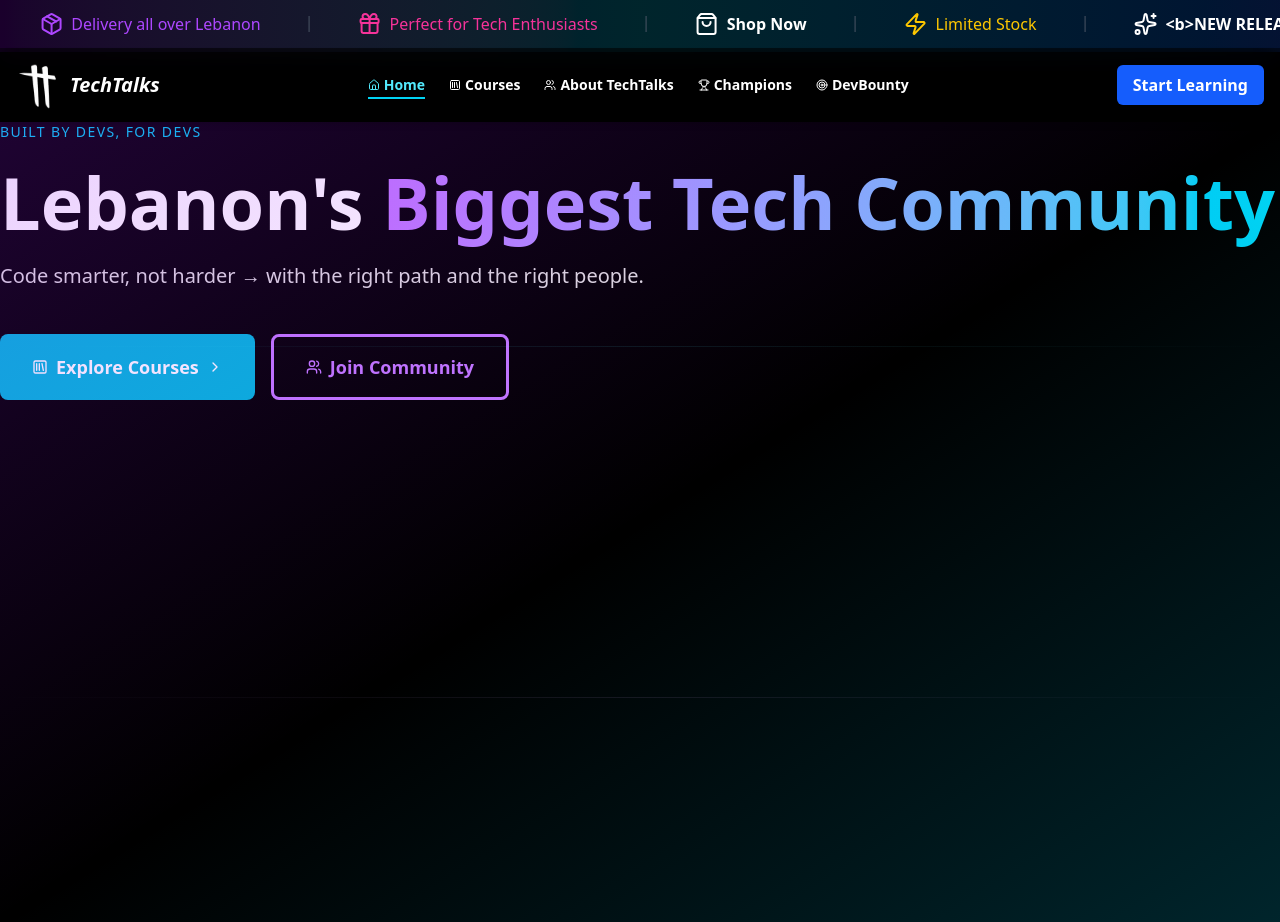
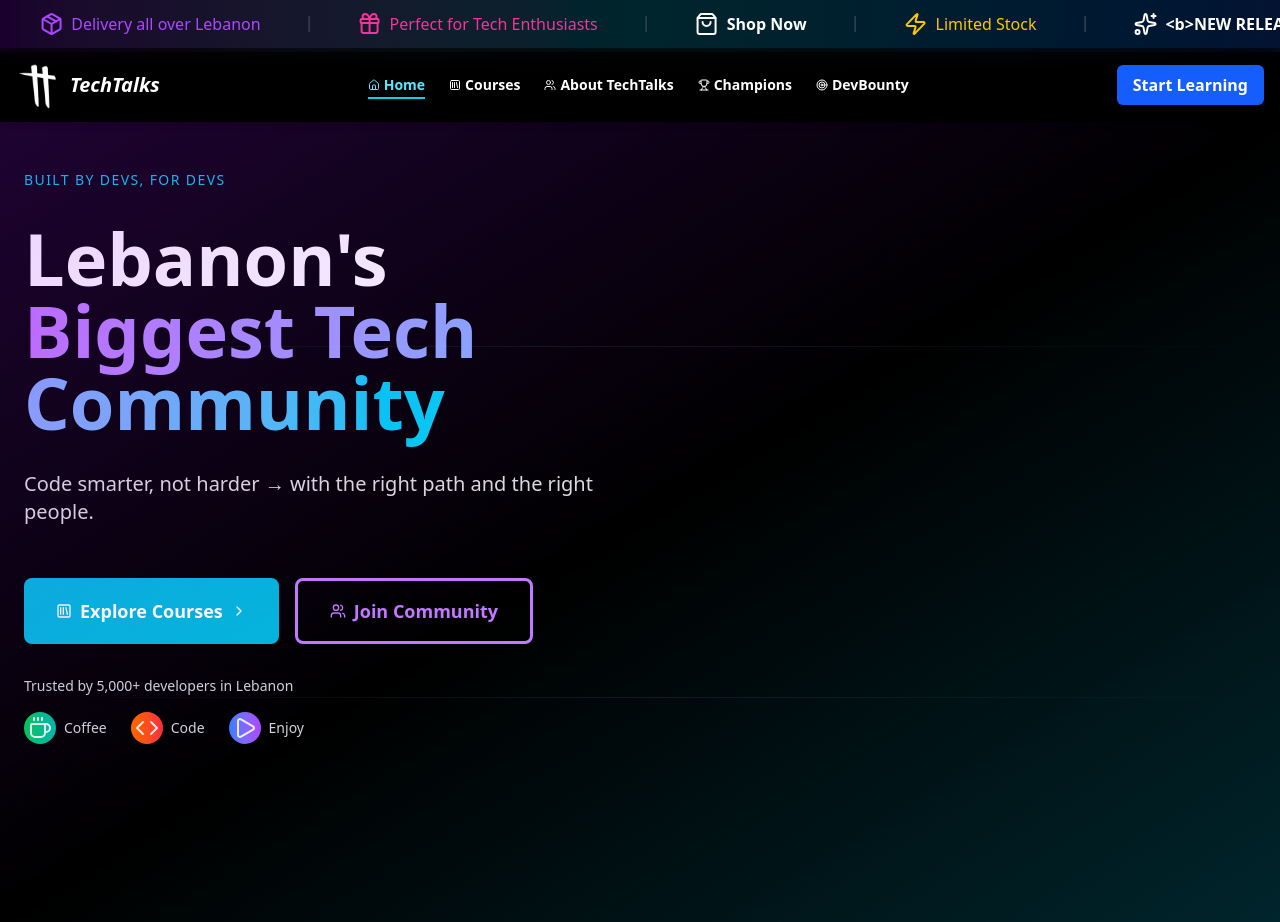
Before and after one commit to chko0/devbounty-techtalks-1, a React (Vite) app: page / in a window 1280 px wide. Built offline with nearby package versions, Linux system fonts and the light colour scheme.

Commit message:
feat(hero): Achieve visual parity and integrate HeroStats component
- Applies necessary styling and layout adjustments to the Hero component to match the production site's appearance
- Introduces the reusable HeroStats component to display key info within the Hero section

```diff
--- a/src/components/hero/Hero.jsx
+++ b/src/components/hero/Hero.jsx
@@ -1,6 +1,7 @@
-import { SquareLibrary, Users } from "lucide-react";
+import { Code, Coffee, Play, SquareLibrary, Users } from "lucide-react";
 import Button from "../common/Button";
 import GradientText from "../common/GradientText";
+import HeroStats from "./HeroStats";
 
 export default function Hero() {
   return (
@@ -17,8 +18,9 @@
       </div>
 
       {/* Content goes here */}
-      <div className="z-40">
-        <div className="space-y-6">
+      <div className="z-40 grid gap-12 items-center lg:grid-cols-2 px-6 py-12">
+        <div>
+          <div className="space-y-8">
             <p className="tracking-widest text-sm text-cyan-400 font-medium">
               BUILT BY DEVS, FOR DEVS
             </p>
@@ -26,7 +28,8 @@
               Lebanon's <GradientText>Biggest Tech Community</GradientText>
             </h1>
             <p className="text-xl">
-            Code smarter, not harder → with the right path and the right people.
+              Code smarter, not harder → with the right path and the right
+              people.
             </p>
             <div className="flex gap-4 pt-5">
               <Button
@@ -46,6 +49,31 @@
               </Button>
             </div>
           </div>
+          <div className="pt-8">
+            <p className="text-sm mb-4 text-gray-300">
+              Trusted by 5,000+ developers in Lebanon
+            </p>
+            <div className="flex items-center gap-6">
+              <div className="flex items-center gap-6">
+                <HeroStats
+                  text="Coffee"
+                  icon={<Coffee />}
+                  gradient="from-green-500 to-teal-500"
+                />
+                <HeroStats
+                  text="Code"
+                  icon={<Code />}
+                  gradient="from-orange-500 to-red-500"
+                />
+                <HeroStats
+                  text="Enjoy"
+                  icon={<Play />}
+                  gradient="from-blue-500 to-purple-500"
+                />
+              </div>
+            </div>
+          </div>
+        </div>
       </div>
     </section>
   );
--- /dev/null
+++ b/src/components/hero/HeroStats.jsx
@@ -0,0 +1,12 @@
+export default function HeroStats({ icon, text, gradient }) {
+  return (
+    <div className="flex items-center gap-2">
+      <div
+        className={`w-8 h-8 flex items-center justify-center rounded-full bg-gradient-to-r ${gradient}`}
+      >
+        {icon}
+      </div>
+      <div className="text-sm text-gray-300">{text}</div>
+    </div>
+  );
+}
```
Lines whose indentation alone changed are shown as unchanged.
